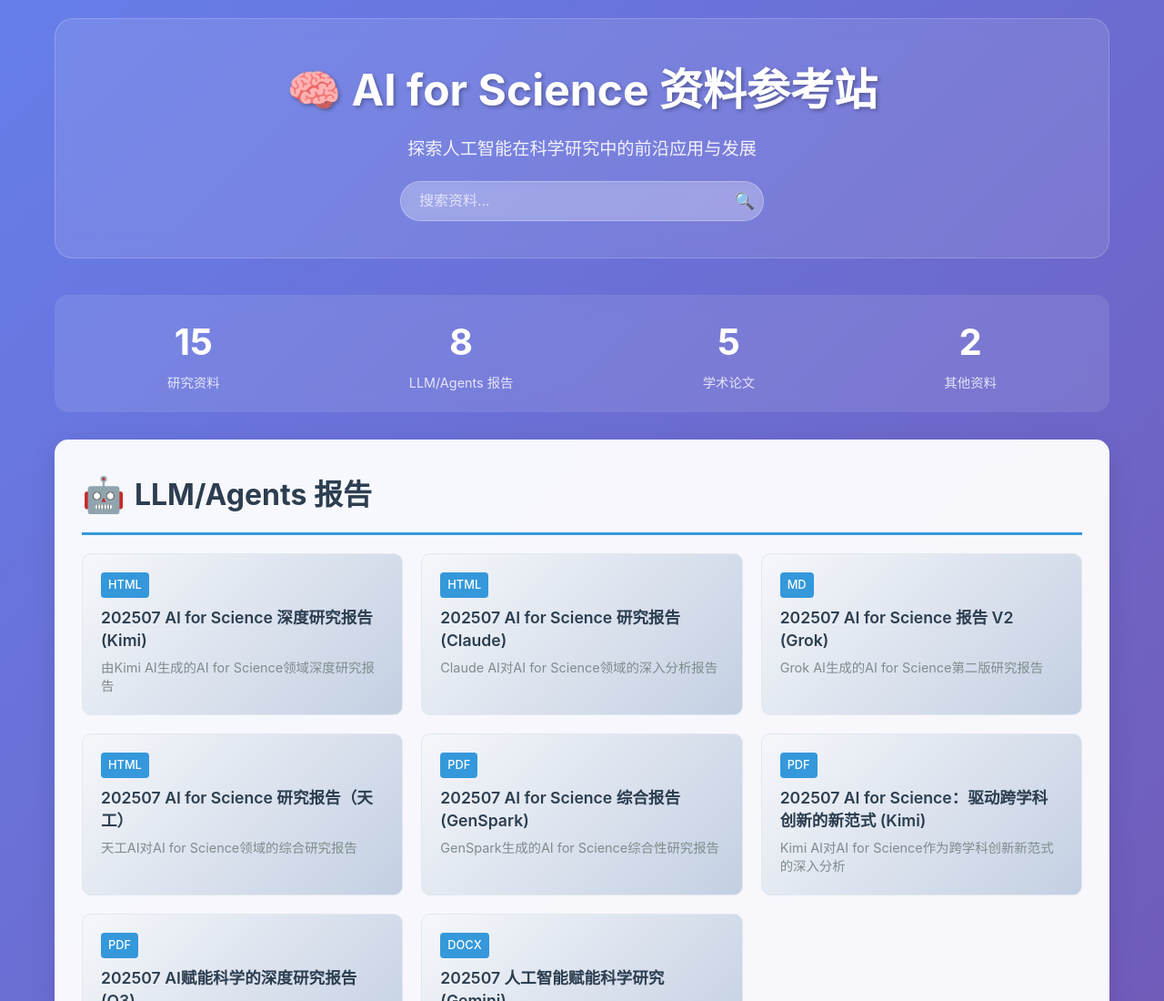
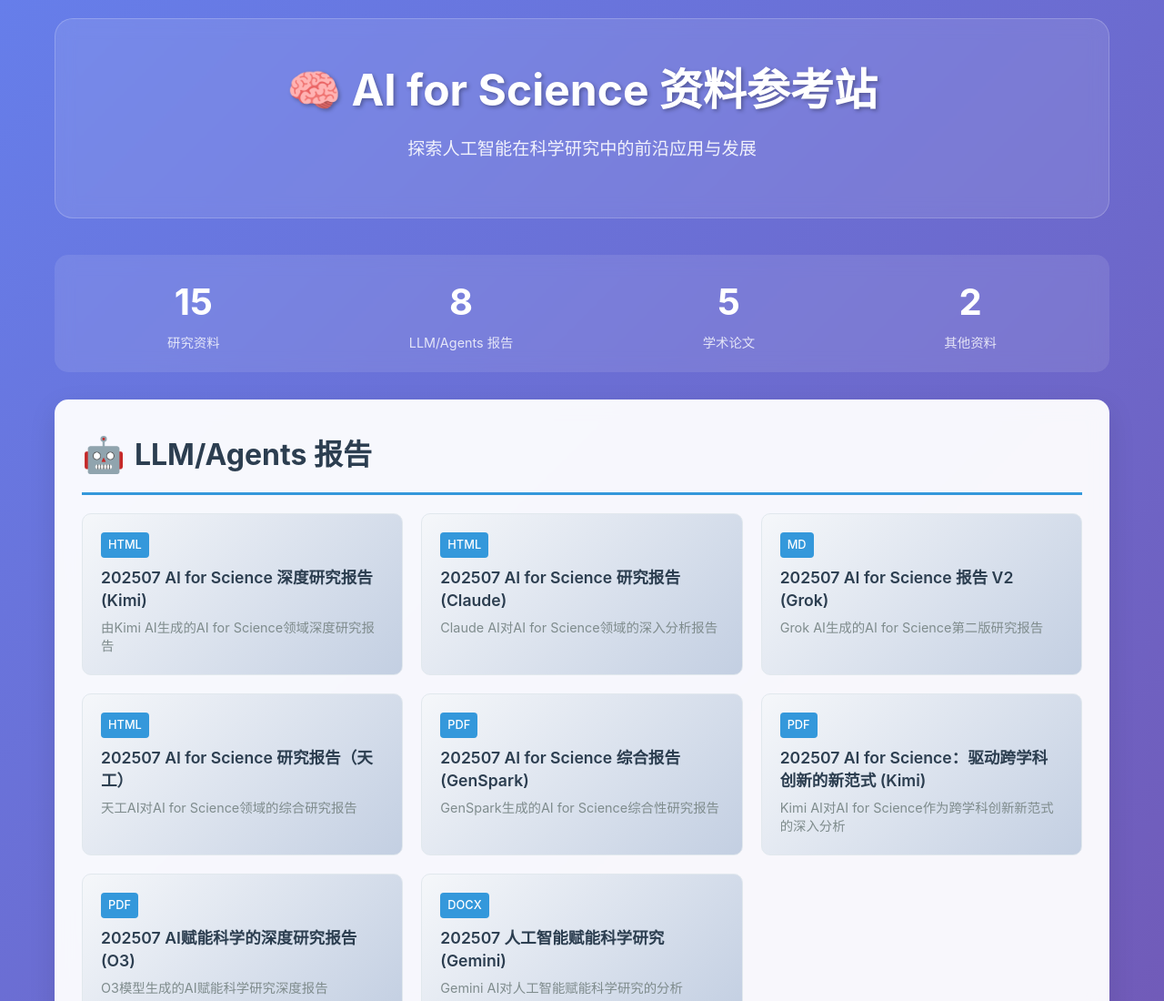
Before and after one commit to davideuler/ai-for-science, a plain HTML site: page index.html in a window 1280 px wide. Shown: the top 1100 px of the page at 91% size. Drawn offline with Linux system fonts and the light colour scheme.

Commit message:
remove search feature

```diff
--- a/index.html
+++ b/index.html
@@ -46,40 +46,6 @@
             font-size: 1.2em;
             color: rgba(255, 255, 255, 0.9);
             margin-bottom: 20px;
-        }
-
-        .search-box {
-            position: relative;
-            max-width: 400px;
-            margin: 0 auto;
-        }
-
-        .search-box input {
-            width: 100%;
-            padding: 12px 45px 12px 20px;
-            border: none;
-            border-radius: 25px;
-            font-size: 16px;
-            background: rgba(255, 255, 255, 0.2);
-            color: white;
-            backdrop-filter: blur(5px);
-            border: 1px solid rgba(255, 255, 255, 0.3);
-        }
-
-        .search-box input::placeholder {
-            color: rgba(255, 255, 255, 0.7);
-        }
-
-        .search-box button {
-            position: absolute;
-            right: 10px;
-            top: 50%;
-            transform: translateY(-50%);
-            background: none;
-            border: none;
-            color: white;
-            font-size: 18px;
-            cursor: pointer;
         }
 
         .section {
@@ -230,10 +196,6 @@
         <div class="header">
             <h1>🧠 AI for Science 资料参考站</h1>
             <p>探索人工智能在科学研究中的前沿应用与发展</p>
-            <div class="search-box">
-                <input type="text" id="searchInput" placeholder="搜索资料...">
-                <button onclick="searchFiles()">🔍</button>
-            </div>
         </div>
 
         <div class="stats">
@@ -387,32 +349,6 @@
             }
         }
 
-        function searchFiles() {
-            const searchTerm = document.getElementById('searchInput').value.toLowerCase();
-            const fileItems = document.querySelectorAll('.file-item');
-
-            fileItems.forEach(item => {
-                const fileName = item.querySelector('.file-name').textContent.toLowerCase();
-                const fileDesc = item.querySelector('.file-desc').textContent.toLowerCase();
-
-                if (fileName.includes(searchTerm) || fileDesc.includes(searchTerm)) {
-                    item.style.display = 'block';
-                } else {
-                    item.style.display = searchTerm === '' ? 'block' : 'none';
-                }
-            });
-        }
-
-        // 实时搜索
-        document.getElementById('searchInput').addEventListener('input', searchFiles);
-
-        // 回车搜索
-        document.getElementById('searchInput').addEventListener('keypress', function(e) {
-            if (e.key === 'Enter') {
-                searchFiles();
-            }
-        });
-
         // 页面加载动画
         window.addEventListener('load', function() {
             const sections = document.querySelectorAll('.section');
```
